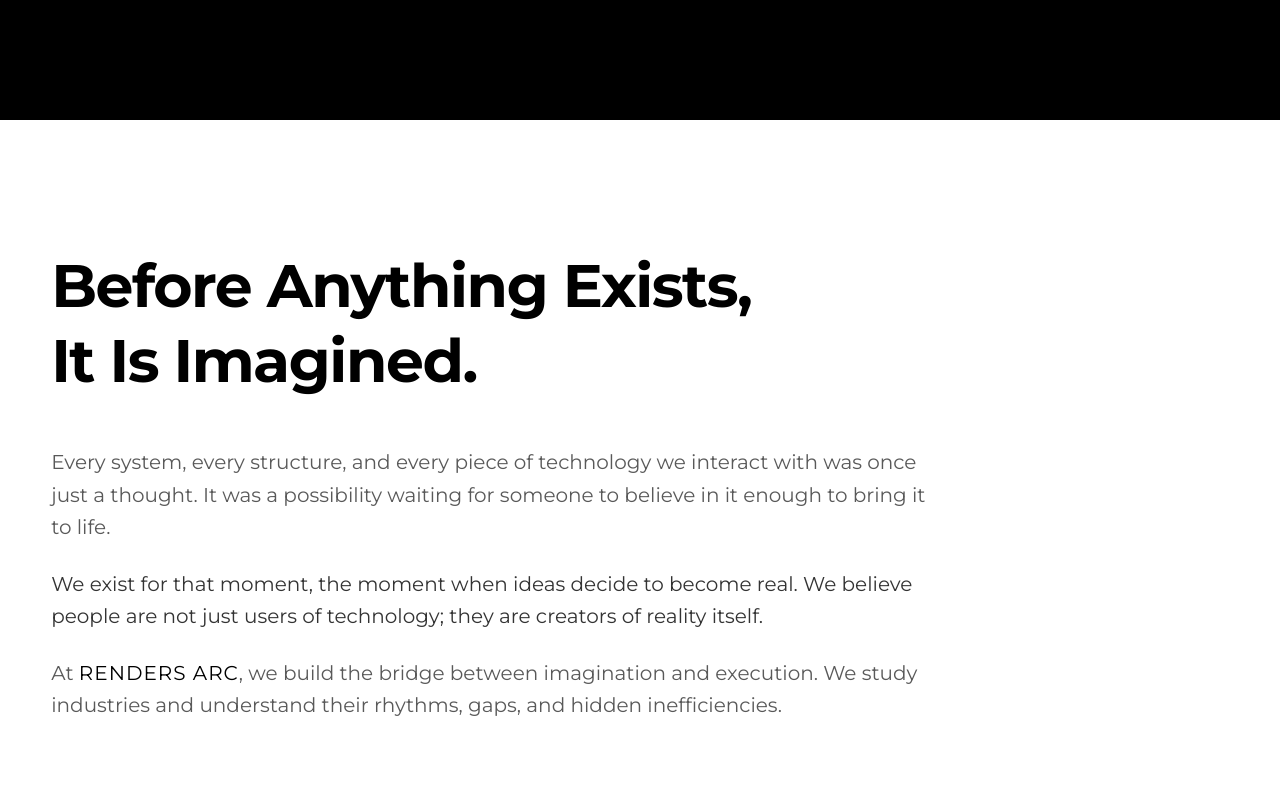
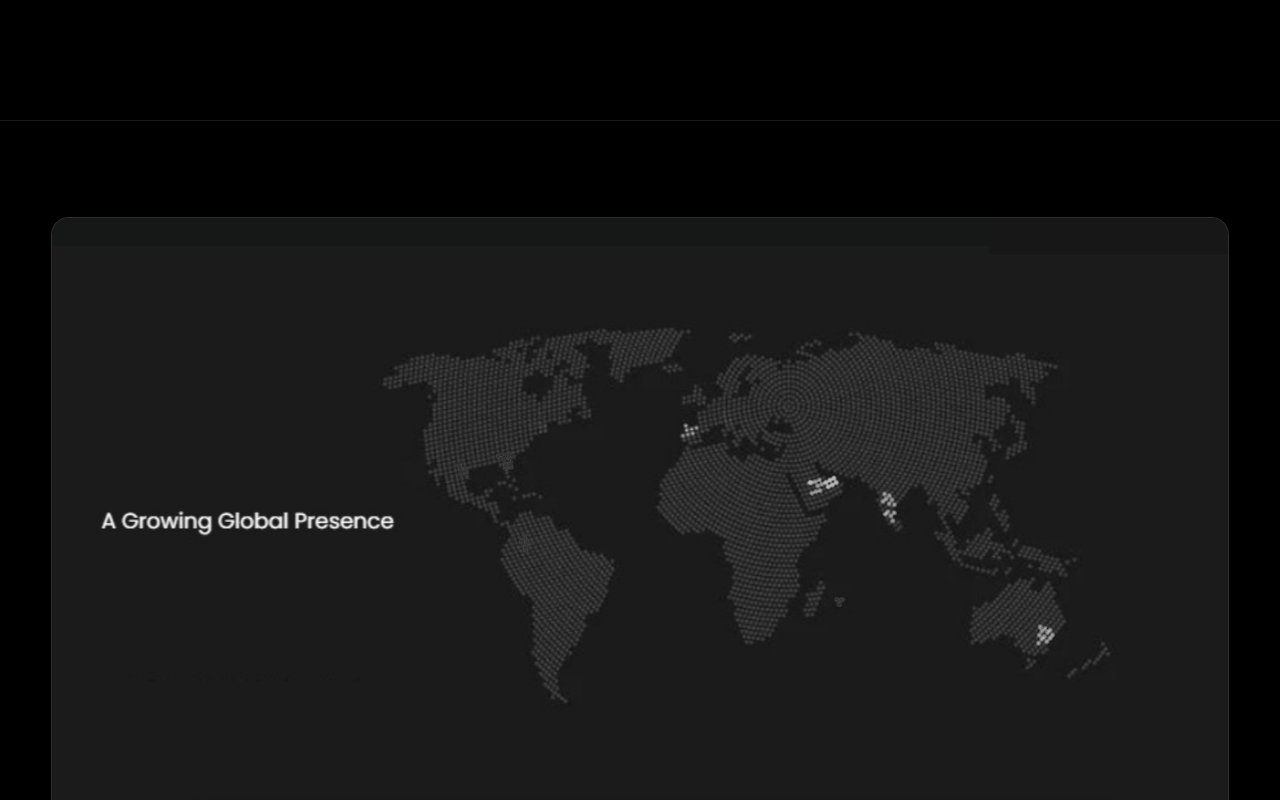
Before and after one commit to Rendersarc2026/Rendersarc, a Next.js app: page /about in a window 1280 px wide. Shown: the part 680-1480 px from the top of the page. Built offline with nearby package versions, Linux system fonts and the light colour scheme.

Commit message:
feat: add GlobalPresence component with animated image display

```diff
--- a/src/app/components/About.tsx
+++ b/src/app/components/About.tsx
@@ -1,6 +1,7 @@
 "use client";
 
 import { motion } from "motion/react";
+import { GlobalPresence } from "./GlobalPresence";
 
 const values = [
   {
@@ -69,6 +70,8 @@ export function About() {
           </div>
         </div>
       </section>
+
+      <GlobalPresence />
 
       <section
         id="about-vision"
--- /dev/null
+++ b/src/app/components/GlobalPresence.tsx
@@ -0,0 +1,34 @@
+"use client";
+
+import Image from "next/image";
+import { motion } from "motion/react";
+
+export function GlobalPresence() {
+  return (
+    <section
+      id="global-presence"
+      className="bg-black py-16 md:py-24 px-gutter border-t border-white/10 text-white relative overflow-hidden"
+    >
+      <div className="w-full max-w-7xl mx-auto">
+        <motion.div
+          initial={{ opacity: 0, y: 24 }}
+          whileInView={{ opacity: 1, y: 0 }}
+          viewport={{ once: true, margin: "-80px" }}
+          transition={{ duration: 0.8, ease: [0.16, 1, 0.3, 1] }}
+          className="relative w-full rounded-2xl overflow-hidden border border-white/10 bg-[#161717] shadow-2xl"
+        >
+          <div className="relative aspect-[1443/850] w-full">
+            <Image
+              src="/images/global-presence.png"
+              alt="A Growing Global Presence - highlighting UAE, Qatar, Saudi Arabia, India, Australia, and UK"
+              fill
+              className="object-contain select-none pointer-events-none"
+              sizes="(max-width: 768px) 100vw, (max-width: 1280px) 92vw, 1280px"
+              priority
+            />
+          </div>
+        </motion.div>
+      </div>
+    </section>
+  );
+}
--- a/src/app/components/Hero.tsx
+++ b/src/app/components/Hero.tsx
@@ -7,7 +7,7 @@ import { storageUrl } from '@/app/lib/storage';
 const EASE = [0.22, 1, 0.36, 1] as const;
 
 const HEADLINE_CLASS =
-  'font-[700] tracking-[-0.02em] leading-[1.35] text-[clamp(1.75rem,3.35vw,3.5rem)]';
+  'font-serif font-[700] tracking-[-0.01em] leading-[1.25] text-[clamp(1.75rem,3.35vw,3.5rem)]';
 const INTRO_CLASS =
   'max-w-[47rem] text-center font-[400] leading-[1.35] text-[clamp(1.125rem,1.7vw,1.75rem)]';
 
@@ -64,7 +64,7 @@ export function Hero() {
       className={HEADLINE_CLASS}
     >
       We turn real user behaviour into
-      <br className="hidden md:block" /> better digital experiences.
+      <span className="block font-normal italic">better digital experiences.</span>
     </motion.h1>
   );
 
--- a/src/app/globals.css
+++ b/src/app/globals.css
@@ -125,6 +125,7 @@
   --color-sidebar-ring: var(--sidebar-ring);
   --font-heading: var(--font-sans);
   --font-sans: var(--font-sans);
+  --font-serif: var(--font-serif);
   --radius-2xl: calc(var(--radius) * 1.8);
   --radius-3xl: calc(var(--radius) * 2.2);
   --radius-4xl: calc(var(--radius) * 2.6);
--- a/src/app/layout.tsx
+++ b/src/app/layout.tsx
@@ -1,6 +1,6 @@
 import type { Metadata } from 'next';
 import './globals.css';
-import { Montserrat } from "next/font/google";
+import { Montserrat, Newsreader } from "next/font/google";
 import { cn } from "@/lib/utils";
 import { Toaster } from "sonner";
 import { SmoothScroll } from "@/components/SmoothScroll";
@@ -10,6 +10,12 @@ import { SmoothScroll } from "@/components/SmoothScroll";
 const montserrat = Montserrat({
   subsets: ['latin'],
   variable: '--font-sans',
+});
+
+const newsreader = Newsreader({
+  subsets: ['latin'],
+  style: ['normal', 'italic'],
+  variable: '--font-serif',
 });
 
 export const metadata: Metadata = {
@@ -28,7 +34,7 @@ export default function RootLayout({
   children: React.ReactNode;
 }) {
   return (
-    <html lang="en" suppressHydrationWarning className={cn("font-sans", montserrat.variable)}>
+    <html lang="en" suppressHydrationWarning className={cn("font-sans", montserrat.variable, newsreader.variable)}>
       <body suppressHydrationWarning>
         <SmoothScroll>
           {children}
```
Also changed, not shown: public/images/global-map-transparent.png (added), public/images/global-presence.png (added).
